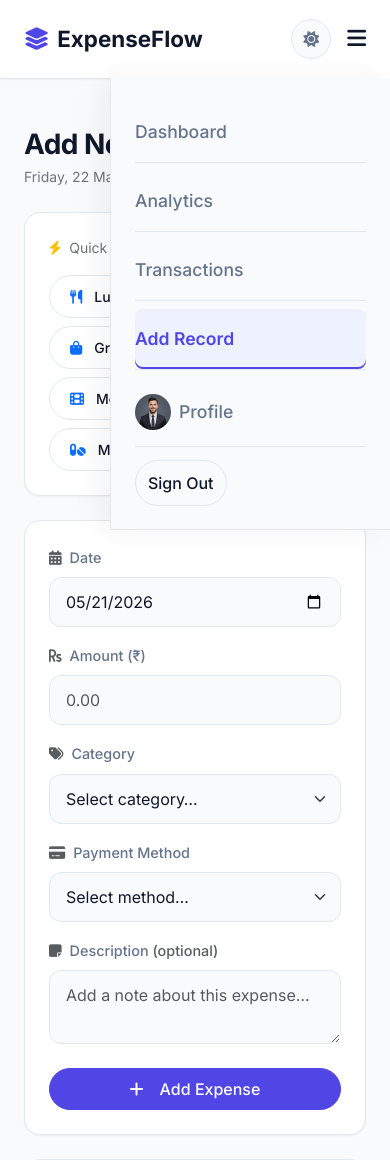
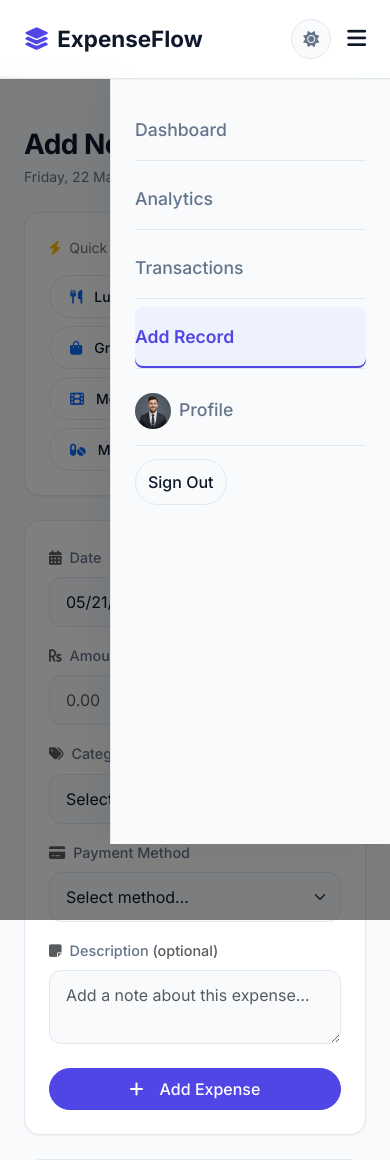
Before and after one commit to M3hul-raj/ExpenseFlow, a Flask app: page /add in a window 390 px wide, after a click that opens the changed part. Shown: the top 1160 px of the page. Run offline with Flask 3, Linux system fonts and the light colour scheme; the visitor is signed in with stand-in values (Sample User, id 1); data that the repository does not hold is empty.

Commit message:
Convert mobile menu to offset hardware-accelerated offcanvas for 120Hz animation and click-to-dismiss behavior

```diff
--- a/templates/base.html
+++ b/templates/base.html
@@ -46,6 +46,10 @@
         background-color: #0A0A0F !important;
         box-shadow: -10px 0 30px rgba(0, 0, 0, 0.5);
     }
+    .offcanvas-backdrop {
+        top: 76px !important;
+        z-index: 1040 !important;
+    }
     </style>
     {% block head %}{% endblock %}
 </head>
@@ -55,7 +59,7 @@
     <div class="cursor-glow" id="cursorGlow"></div>
 
     <!-- Modern Fintech Navbar -->
-    <nav class="navbar navbar-expand-lg fixed-top">
+    <nav class="navbar navbar-expand-lg fixed-top" style="z-index: 1050;">
         <div class="container-fluid px-4 px-lg-5">
             <a class="navbar-brand" href="{{ url_for('index') }}">
                 <i class="fas fa-layer-group"></i> ExpenseFlow
@@ -65,7 +69,7 @@
                     <i class="fas fa-sun"></i>
                     <i class="fas fa-moon"></i>
                 </button>
-                <button class="navbar-toggler border-0 shadow-none px-0" type="button" data-bs-toggle="collapse" data-bs-target="#mobileMenu" aria-controls="mobileMenu" aria-expanded="false" aria-label="Toggle navigation">
+                <button class="navbar-toggler border-0 shadow-none px-0" type="button" data-bs-toggle="offcanvas" data-bs-target="#mobileMenu" aria-controls="mobileMenu">
                     <i class="fas fa-bars fs-4" style="color: var(--text-primary) !important;"></i>
                 </button>
             </div>
@@ -99,8 +103,11 @@
             </div>
         </div>
 
-        <!-- Mobile Full-Height Sidebar Dropdown -->
-        <div class="collapse position-absolute end-0 d-lg-none" id="mobileMenu" style="top: 100%; width: 280px; height: calc(100vh - 75px); z-index: 1050; padding: 1.5rem; border-left: 1px solid var(--border-color); border-bottom: 1px solid var(--border-color); overflow-y: auto;">
+    </nav>
+
+    <!-- Mobile Hardware-Accelerated Side-Drawer (Offset below navbar) -->
+    <div class="offcanvas offcanvas-end d-lg-none border-0" tabindex="-1" id="mobileMenu" style="top: 76px !important; height: calc(100vh - 76px) !important; width: 280px !important; border-left: 1px solid var(--border-color) !important; z-index: 1045;">
+        <div class="offcanvas-body pt-4">
             <ul class="navbar-nav gap-2">
                 {% if session.get('user_id') %}
                     <li class="nav-item"><a class="nav-link {% if request.endpoint == 'dashboard' %}active{% endif %}" href="{{ url_for('dashboard') }}">Dashboard</a></li>
@@ -115,7 +122,7 @@
                 {% endif %}
             </ul>
         </div>
-    </nav>
+    </div>
 
     <!-- Main Content Area -->
     <main class="min-vh-100 pb-5">
```
